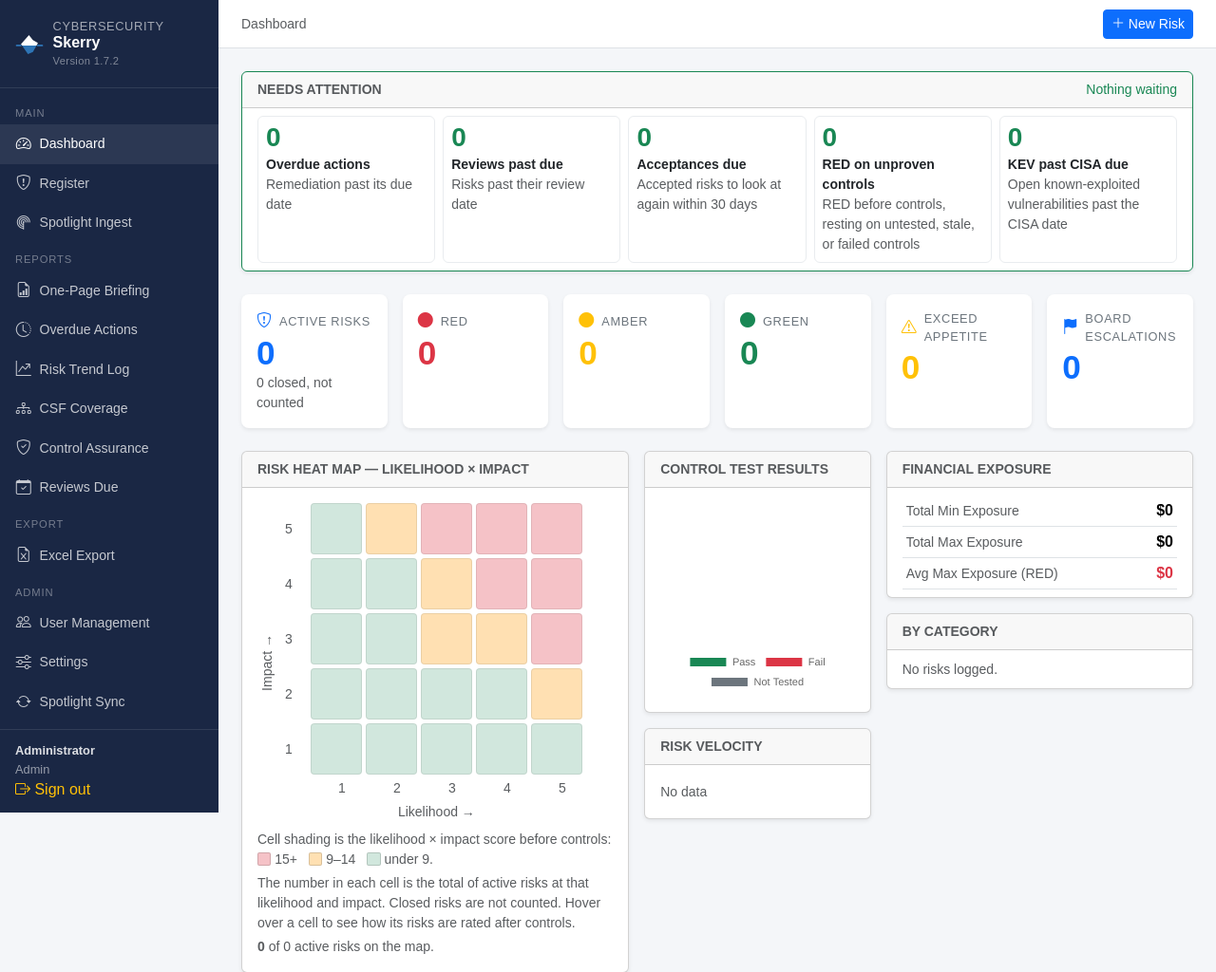
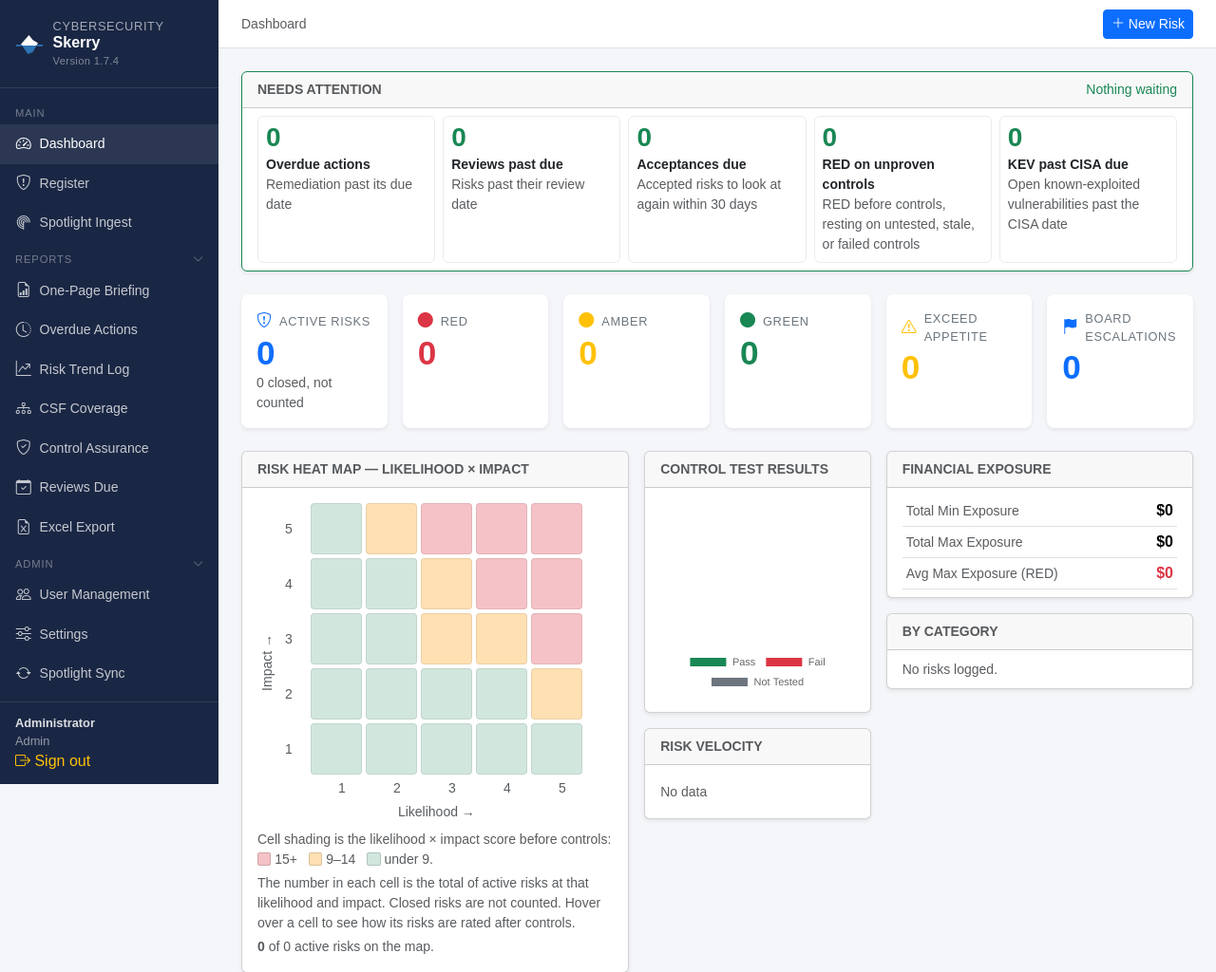
Before and after one commit to cyberclarities/skerry, a Flask app: page / in a window 1280 px wide. Shown: the top 1024 px of the page at 95% size. Run offline with Flask 3, Linux system fonts and the light colour scheme; a user stored in the database is signed in; data comes from the database, SQL or seed files in the repository; data that the repository does not hold is empty; parts of the project's set-up code (start-up, migrations or seed data) failed here and were passed over; some libraries are stand-ins or nearby versions.

Commit message:
Report tree build

```diff
--- a/app/templates/base.html
+++ b/app/templates/base.html
@@ -86,6 +86,12 @@
       color: #fff;
     }
     #sidebar nav a i { width: 1.1rem; text-align: center; font-size: 1rem; }
+    /* A collapsible group: native <details>, so it opens and closes without script. */
+    #sidebar nav details > summary { list-style: none; cursor: pointer; display: flex; align-items: center; }
+    #sidebar nav details > summary::-webkit-details-marker { display: none; }
+    #sidebar nav details > summary:hover { color: rgba(255,255,255,.75); }
+    #sidebar nav details > summary .chev { margin-left: auto; font-size: .7rem; transition: transform .15s; }
+    #sidebar nav details[open] > summary .chev { transform: rotate(90deg); }
     #sidebar .user-footer {
       padding: .75rem 1rem;
       border-top: 1px solid rgba(255,255,255,.1);
@@ -182,7 +188,9 @@
       <i class="bi bi-radar"></i> Spotlight Ingest
     </a>
 
-    <div class="nav-section">Reports</div>
+    {% set in_reports = request.blueprint in ('reports', 'exports') %}
+    <details class="nav-group" id="nav-reports" data-keep-open="{{ 'yes' if in_reports else 'no' }}" open>
+      <summary class="nav-section">Reports <i class="bi bi-chevron-right chev"></i></summary>
       <a href="{{ url_for('reports.briefing') }}" class="{{ 'active' if request.endpoint == 'reports.briefing' }}">
         <i class="bi bi-file-earmark-bar-graph"></i> One-Page Briefing
       </a>
@@ -201,14 +209,15 @@
       <a href="{{ url_for('reports.reviews') }}" class="{{ 'active' if request.endpoint == 'reports.reviews' }}">
         <i class="bi bi-calendar-check"></i> Reviews Due
       </a>
-
-    <div class="nav-section">Export</div>
       <a href="{{ url_for('exports.export_excel') }}">
         <i class="bi bi-file-earmark-excel"></i> Excel Export
       </a>
+    </details>
 
     {% if current_user.is_admin %}
-    <div class="nav-section">Admin</div>
+    {% set in_admin = request.blueprint in ('users', 'settings') or request.endpoint == 'ingest.runs' %}
+    <details class="nav-group" id="nav-admin" data-keep-open="{{ 'yes' if in_admin else 'no' }}" open>
+      <summary class="nav-section">Admin <i class="bi bi-chevron-right chev"></i></summary>
       <a href="{{ url_for('users.manage') }}" class="{{ 'active' if request.blueprint == 'users' }}">
         <i class="bi bi-people"></i> User Management
       </a>
@@ -218,8 +227,27 @@
       <a href="{{ url_for('ingest.runs') }}" class="{{ 'active' if request.endpoint == 'ingest.runs' }}">
         <i class="bi bi-arrow-repeat"></i> Spotlight Sync
       </a>
+    </details>
     {% endif %}
   </nav>
+  <script>
+    // Remember whether each sidebar group was left open or closed, per browser.
+    // A group holding the page you are on always stays open. Storage can be
+    // unavailable (private windows, blocked site data); the menu works without it.
+    document.querySelectorAll('#sidebar details.nav-group').forEach(function (group) {
+      var key = 'skerry.nav.' + group.id;
+      try {
+        if (group.dataset.keepOpen !== 'yes' && localStorage.getItem(key) === 'closed') { group.open = false; }
+      } catch (e) {}
+      // Save on the click itself, not on 'toggle': the browser also fires
+      // 'toggle' when a page loads with the group open, which would overwrite
+      // the choice every time a report page is visited. Enter and Space on
+      // the heading arrive as clicks too.
+      group.querySelector('summary').addEventListener('click', function () {
+        try { localStorage.setItem(key, group.open ? 'closed' : 'open'); } catch (e) {}
+      });
+    });
+  </script>
   <div class="user-footer">
     <div><strong>{{ current_user.name }}</strong></div>
     <div>{{ current_user.role | capitalize }}</div>
--- a/app/version.py
+++ b/app/version.py
@@ -15,4 +15,4 @@ report; the third, starting at .1, for a small revision on top of that
 followed by 1.8, not 1.8.0.
 """
 
-__version__ = "1.7.2"
+__version__ = "1.7.4"
```
Also changed, not shown: SBOM.md (+1 -1 lines), USER_GUIDE.md (+3 -3 lines), tests/test_version.py (+34 -0 lines), CHANGELOG.md. Lines whose indentation alone changed are shown as unchanged.
